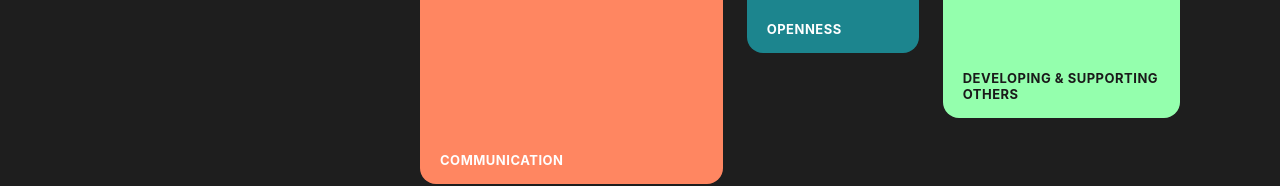
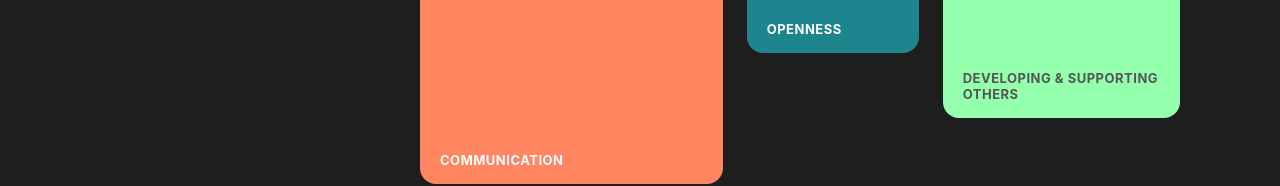
Before and after one commit to toonmediauk/arc-web, a plain HTML site: page index.html in a window 1280 px wide. Shown: the part 2619-2805 px from the top of the page. Drawn offline with Linux system fonts and the light colour scheme.

Commit message:
Lighten Developing & Supporting Others label to site grey #555555

```diff
--- a/index.html
+++ b/index.html
@@ -835,7 +835,7 @@
           <div class="trait-card-hover">
             <p class="trait-hover-desc">Coaching, challenging and protecting the growth of every team member.</p>
           </div>
-          <span class="trait-card-label" style="color:#1a1a1a;">Developing & Supporting Others</span>
+          <span class="trait-card-label" style="color:#555555;">Developing & Supporting Others</span>
         </div>
         <div class="trait-card" style="background:#f9d65e; grid-column: 1 / span 7;" data-col-start="1" data-col-span="7">
           <div class="trait-card-hover">
```
